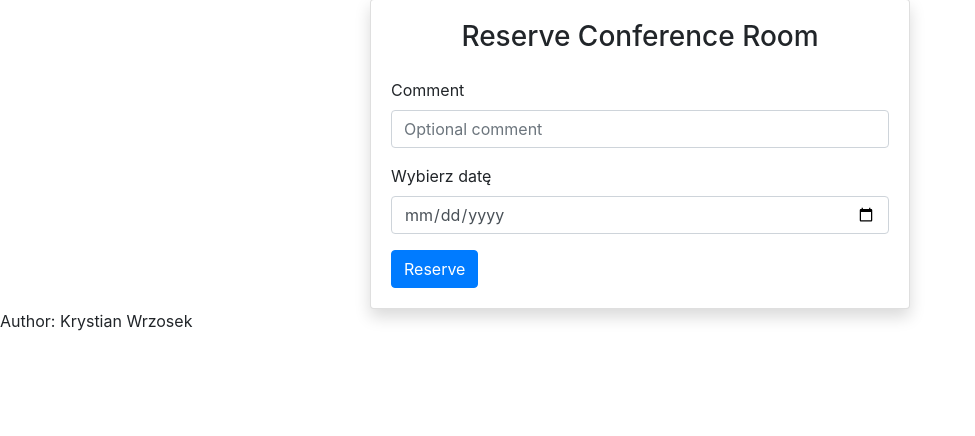
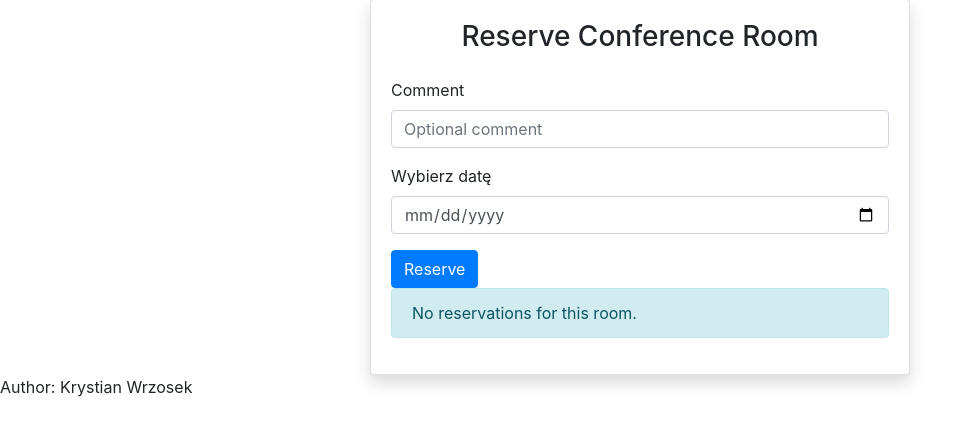
Before and after one commit to Shizol01/Conf-room-proj, a Django app: page /room/reserve/1 in a window 1280 px wide. Shown: the part 129-565 px from the top of the page, without its empty margins (0-975 px from the left). Run offline with Django 5.2, Linux system fonts and the light colour scheme; tables that the repository leaves empty hold one stand-in row (values such as "Sample post"); some libraries are stand-ins or nearby versions.

Commit message:
Created detailed room view. Added current  reservations to reserve_room.html

```diff
--- a/conference_room/conference_room/urls.py
+++ b/conference_room/conference_room/urls.py
@@ -16,7 +16,7 @@
 """
 from django.contrib import admin
 from django.urls import path
-from main.views import (RoomAddView, HomePageView, RoomsDisplayView, delete_room_view, EditRoomView, ReserveRoom)
+from main.views import (RoomAddView, HomePageView, RoomsDisplayView, delete_room_view, EditRoomView, ReserveRoom, room_details,)
 
 
 urlpatterns = [
@@ -25,9 +25,10 @@
     path('room/new/', RoomAddView.as_view(), name='new_room'),
     path('room/', RoomsDisplayView.as_view(), name='list_rooms'),
     # path('room/<int:room_id>/', , name='make_reservation'),
-    path('room/delete/<int:id>', delete_room_view),
-    path('room/modify/<int:id>', EditRoomView.as_view()),
-    path('room/reserve/<int:id>', ReserveRoom.as_view()),
+    path('room/delete/<int:id>', delete_room_view, name='delete_room'),
+    path('room/modify/<int:id>', EditRoomView.as_view(), name='modify_room'),
+    path('room/reserve/<int:id>', ReserveRoom.as_view(), name='reserve_room'),
+    path('room/<int:id>', room_details),
 
 
 ]
--- a/conference_room/main/templates/reserve_room.html
+++ b/conference_room/main/templates/reserve_room.html
@@ -28,11 +28,25 @@
 
                     </form>
                     {% if message %}
-<div class="alert alert-warning alert-dismissible fade show" role="alert">
-  {{ message }}
-  <button type="button" class="btn-close" data-bs-dismiss="alert" aria-label="Close"></button>
-</div>
-{% endif %}
+                        <div class="alert alert-warning alert-dismissible fade show text-break" role="alert" style="word-break: break-word;">
+                          {{ message }}
+                        </div>
+                    {% endif %}
+                     {% if reservations %}
+                        <ul class="list-group mb-4">
+                            {% for reservation in reservations %}
+                                <li class="list-group-item">
+                                    <div>
+                                        <strong>{{ reservation.date|date:"d.m.Y" }}</strong><br>
+                                        <span class="text-muted text-break">{{ reservation.comment }}</span>
+                                    </div>
+                                </li>
+
+                            {% endfor %}
+                        </ul>
+                    {% else %}
+                        <div class="alert alert-info">No reservations for this room.</div>
+                    {% endif %}
                 </div>
             </div>
         </div>
--- a/conference_room/main/templates/room_list.html
+++ b/conference_room/main/templates/room_list.html
@@ -7,7 +7,7 @@
     <div class="list-group">
         {% for item in room_data %}
             {% with room=item.room %}
-                <a href="room/{{ room.id }}" class="list-group-item list-group-item-action">
+                <a href="{{ room.id }}" class="list-group-item list-group-item-action">
                     <h2>{{ room.name }}</h2>
                     <strong>Room capacity: {{ room.capacity }} <br>
                         {% if room.projector %}
--- a/conference_room/main/views.py
+++ b/conference_room/main/views.py
@@ -89,24 +89,34 @@
 class ReserveRoom(View):
     def get(self,request, id):
         room = get_object_or_404(Room, id=id)
-        return render(request, 'reserve_room.html')
+        today = now().date()
+        reservations = room.reservations.filter(date__gte=today).order_by('date')
+        return render(request, 'reserve_room.html',{'reservations': reservations})
 
     def post(self, request, id):
         comment = request.POST['comment']
         date_str = request.POST['date']
         date = datetime.strptime(date_str, '%Y-%m-%d').date()
         today = now().date()
+        room = get_object_or_404(Room, id=id)
+        reservations = room.reservations.filter(date__gte=today).order_by('date')
         if date < today:
             message = 'Date cannot be in the past'
             return render(request, 'reserve_room.html',
-                          {'message': message}, status=400)
+                          {'message': message, 'reservations': reservations}, status=400)
 
         room = get_object_or_404(Room, id=id)
         if room.reservations.filter(date=date).exists():
             message = 'Sorry room is reserved for that date'
             return render(request, 'reserve_room.html',
-                          {'message': message}, status=400)
+                          {'message': message, 'reservations': reservations}, status=400)
 
         Reservation.objects.create(date=date, room=room, comment=comment)
 
         return redirect('list_rooms')
+
+def room_details(request, id):
+    room = get_object_or_404(Room, id=id)
+    today = now().date()
+    reservations = room.reservations.filter(date__gte=today).order_by('date')
+    return render(request, 'room_details.html', {'room': room, 'reservations': reservations})
```
Also changed, not shown: conference_room/main/templates/room_details.html (added, +46 -0 lines).
